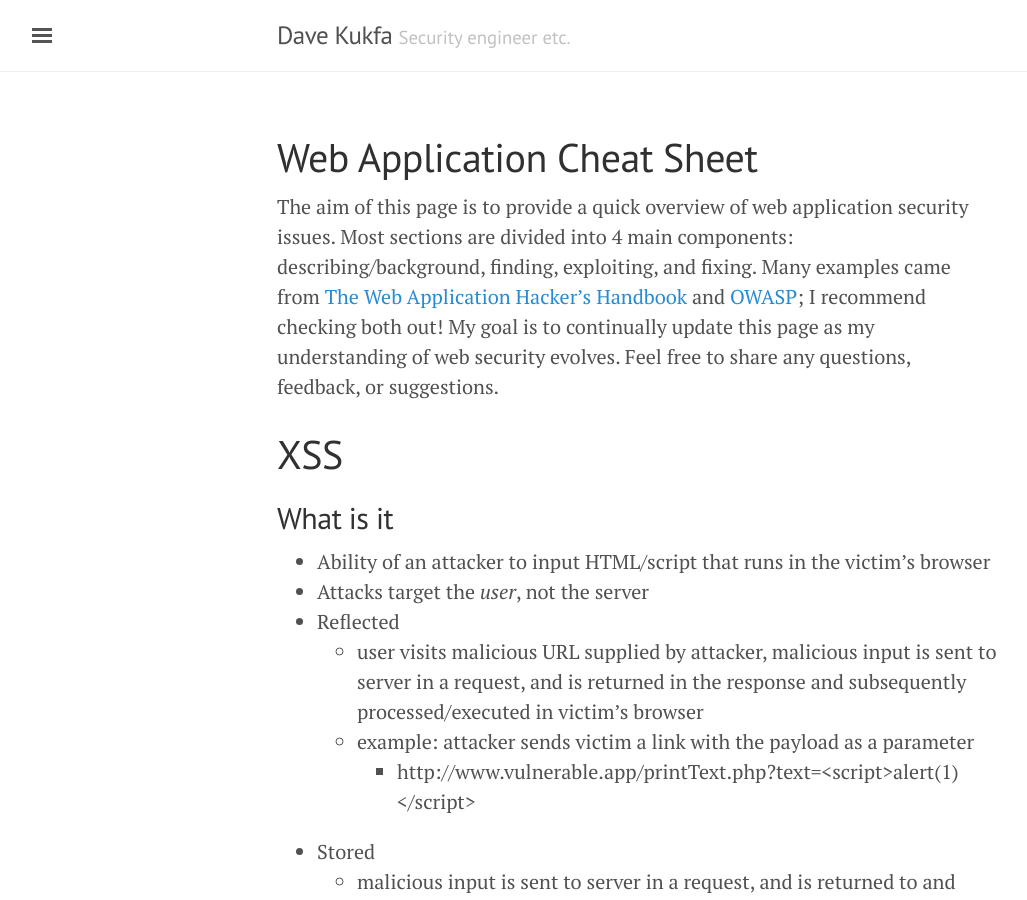
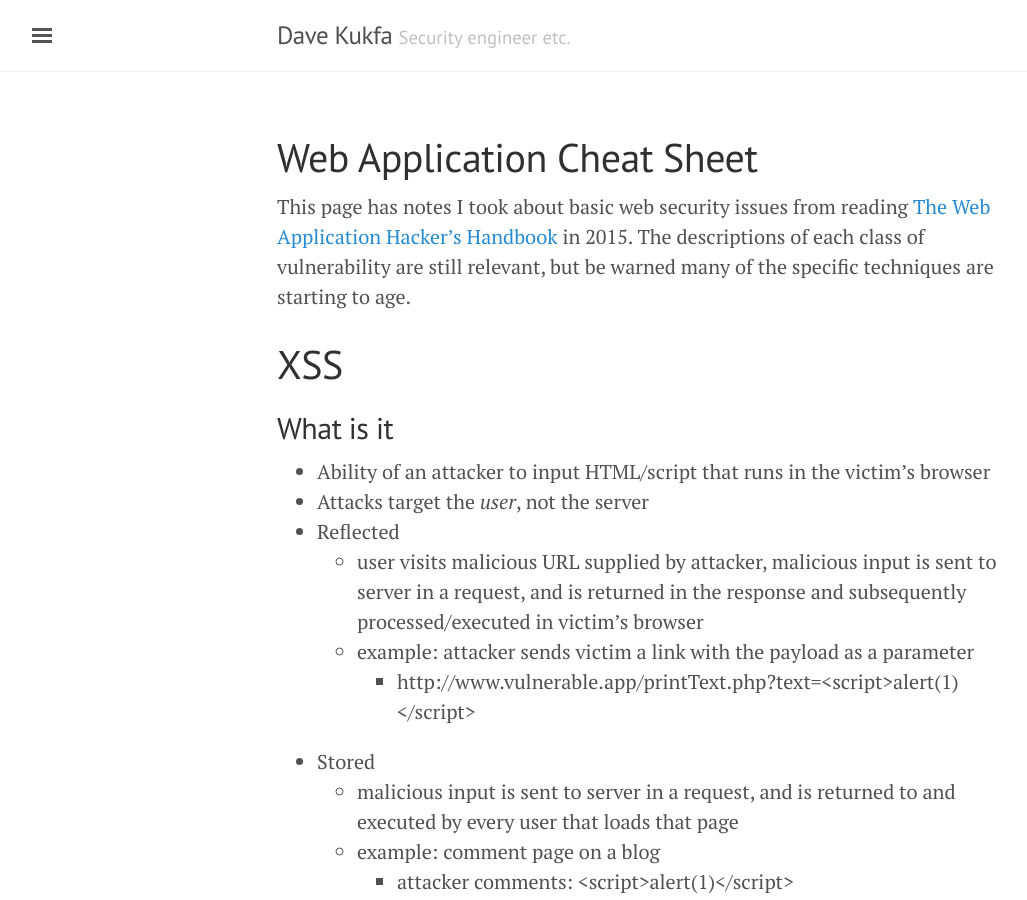
Before and after one commit to kukfa/kukfa.github.io, a Jekyll site: the page built from resources/web-application-cheat-sheet/index.md, in a window 1280 px wide and 900 px high. Shown: the whole window, without its empty margins (3-1030 px from the left). Built offline with Jekyll 4.4.1, drawn with Linux system fonts in a browser that asks for light colours; nearby versions of some CDN libraries.

Commit message:
summarize web app cheat sheet

```diff
--- a/resources/web-application-cheat-sheet/index.md
+++ b/resources/web-application-cheat-sheet/index.md
@@ -4,7 +4,7 @@ title: Web Application Cheat Sheet
 menu: no
 ---
 
-The aim of this page is to provide a quick overview of web application security issues. Most sections are divided into 4 main components: describing/background, finding, exploiting, and fixing. Many examples came from [The Web Application Hacker’s Handbook](http://www.amazon.com/The-Web-Application-Hackers-Handbook/dp/1118026470) and [OWASP](https://www.owasp.org/index.php/Main_Page); I recommend checking both out! My goal is to continually update this page as my understanding of web security evolves. Feel free to share any questions, feedback, or suggestions.
+This page has notes I took about basic web security issues from reading [The Web Application Hacker’s Handbook](http://www.amazon.com/The-Web-Application-Hackers-Handbook/dp/1118026470) in 2015. The descriptions of each class of vulnerability are still relevant, but be warned many of the specific techniques are starting to age.
 
 XSS
 ===
```
